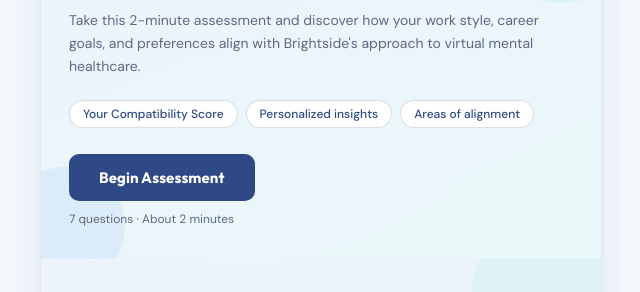
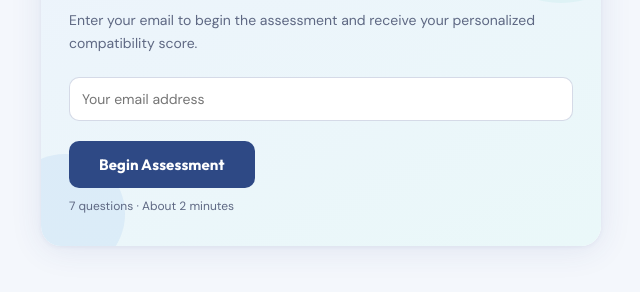
Before and after one commit to talent-brightsidehealth/brightside-fit-quiz, a plain HTML site: page external.html in a window 1280 px wide. Shown: the part 347-639 px from the top of the page, without its empty margins (319-959 px from the left). Drawn offline with Linux system fonts and the light colour scheme.

Commit message:
Update external.html

```diff
--- a/external.html
+++ b/external.html
@@ -547,7 +547,7 @@
   </div>
 
   <!-- SCREEN: INTRO -->
-  <div class="screen active" id="screen-intro">
+  <div class="screen" id="screen-intro">
     <div class="hero">
       <p class="hero-label">Therapist Fit Assessment</p>
       <h1 class="hero-title">Is Brightside the<br>Right Fit for You?</h1>
```
